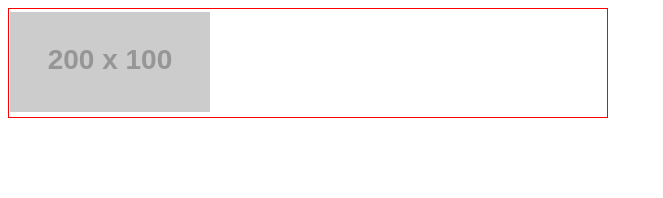
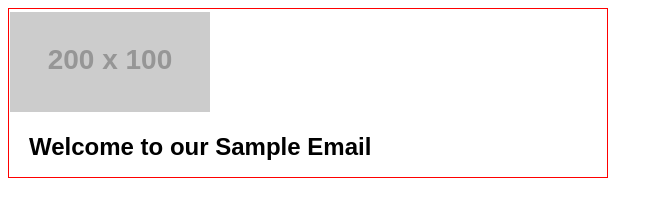
Before and after one commit to acevelyn/emailProject, a plain HTML site: page index.html in a window 1280 px wide. Shown: the whole page, without its empty margins (0-663 px from the left). Drawn offline with Linux system fonts and the light colour scheme; placeholder pictures from the web are drawn by us.

Commit message:
Added Welcome Module

```diff
--- a/index.html
+++ b/index.html
@@ -46,7 +46,18 @@
 </table>
 
 <!-- * WELCOME MODULE * -->
+<tr>
+    <td>
+        <table class="welcome-module" role="presentation" style="width:100%; border:0; border-spacing:0; border-collapse:collapse;">
+            <tr>
+                <td class="welcome-text" style="padding:0 20px 0 20px;">
+                    <h1 style="font-size:24px; font-family: Arial, sans-serif;">Welcome to our Sample Email</h1>
+                </td>
+            </tr>
 
+        </table>
+    </td>
+</tr>
 
 <!-- * PROMOTION MODULE * -->
 
```
